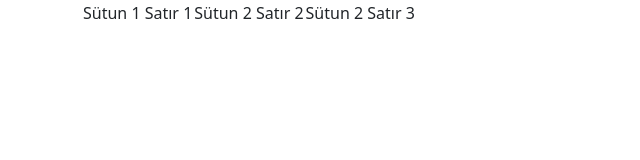
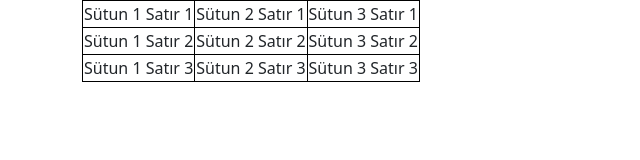
Before and after one commit to MFatihYilmaz/MFatihYilmaz.github.io, a plain HTML site: page index.html in a window 1280 px wide. Shown: the whole page, without its empty margins (0-640 px from the left). Drawn offline with nearby package versions, Linux system fonts and the light colour scheme.

Commit message:
border added

```diff
--- a/index.html
+++ b/index.html
@@ -16,13 +16,27 @@
 </head>
 <body>
     <div class="container">
-
+           <style>
+            table, th, td {
+  border: 1px solid black;
+}
+           </style>
             <table>
                 <tr>
                     <td>Sütun 1 Satır 1</td>
-                    <td>Sütun 2 Satır 2</td>
-                    <td>Sütun 2 Satır 3</td>
+                    <td>Sütun 2 Satır 1</td>
+                    <td>Sütun 3 Satır 1</td>
             </tr>
+            <tr>
+                <td>Sütun 1 Satır 2</td>
+                <td>Sütun 2 Satır 2</td>
+                <td>Sütun 3 Satır 2</td>
+        </tr>
+        <tr>
+            <td>Sütun 1 Satır 3</td>
+            <td>Sütun 2 Satır 3</td>
+            <td>Sütun 3 Satır 3</td>
+    </tr>
         </table>
 
 
```
